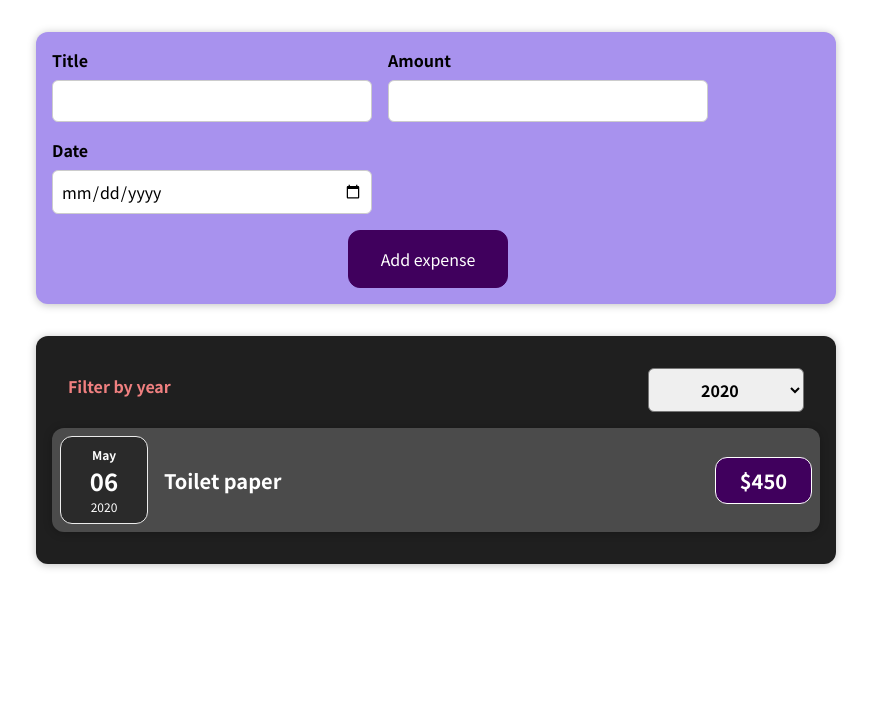
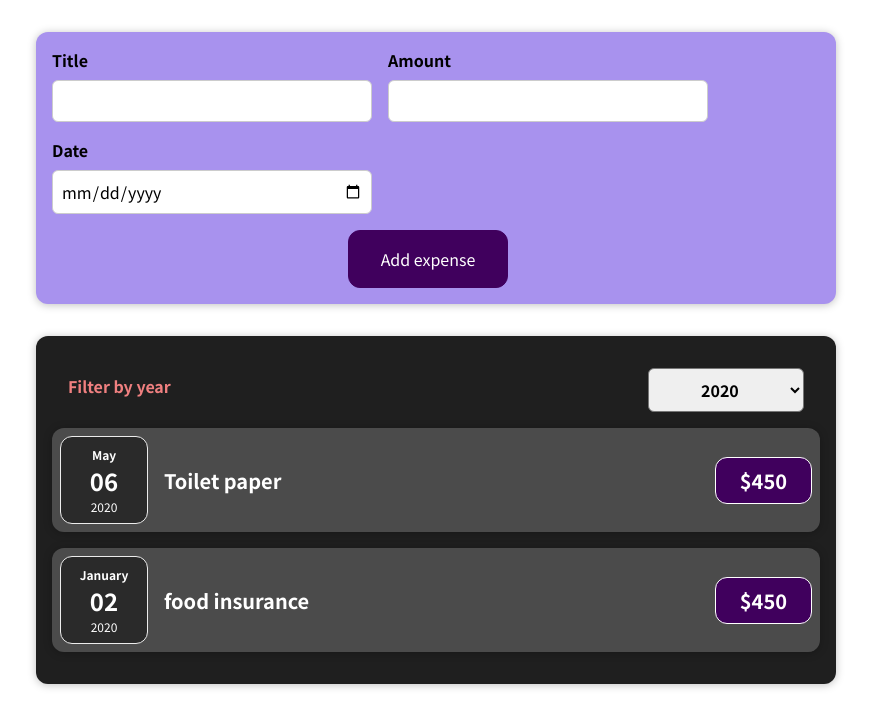
Before and after one commit to PrakatNeupane/expense-tracker-1, a React (Create React App) app: page / in a window 1280 px wide. Shown: the top 728 px of the page, without its empty margins (204-1075 px from the left). Built offline with nearby package versions, Linux system fonts and the light colour scheme.

Commit message:
outputting conditional content by storing the content in a variable named expensesContent in the Expenses file to keep the JSX code short

```diff
--- a/src/App.js
+++ b/src/App.js
@@ -23,7 +23,7 @@
   {
     id: 'e4',
     title: 'food insurance',
-    date: new Date('2022/1/2'),
+    date: new Date('2020/1/2'),
     amount: 450,
   },
 
--- a/src/components/Expenses/Expenses.js
+++ b/src/components/Expenses/Expenses.js
@@ -13,22 +13,23 @@
   const filteredExpenses = items.filter(expense => {
     return expense.date.getFullYear().toString() === filteredYear;
   })
+  let expensesContent = <p>No content found</p>
 
+  if (filteredExpenses.length > 0) {
+    expensesContent = filteredExpenses.map(expense => (
+      <ExpenseItem
+        key={expense.id}
+        title={expense.title}
+        date={expense.date}
+        amount={expense.amount}
+      />
+    ))
+  }
 
   return (
-
     <Card className="expenses">
       <ExpensesFilter selected={filteredYear} changeDate={filterChangeHandler} />
-
-      {/* Displaying expense items list */}
-      {filteredExpenses.map(expense =>
-        <ExpenseItem
-          key={expense.id}
-          title={expense.title}
-          date={expense.date}
-          amount={expense.amount}
-        />)}
-
+      {expensesContent}
     </Card>
 
   );
```
Also changed, not shown: 1 other file (tests, documents, lock files or other folders).
